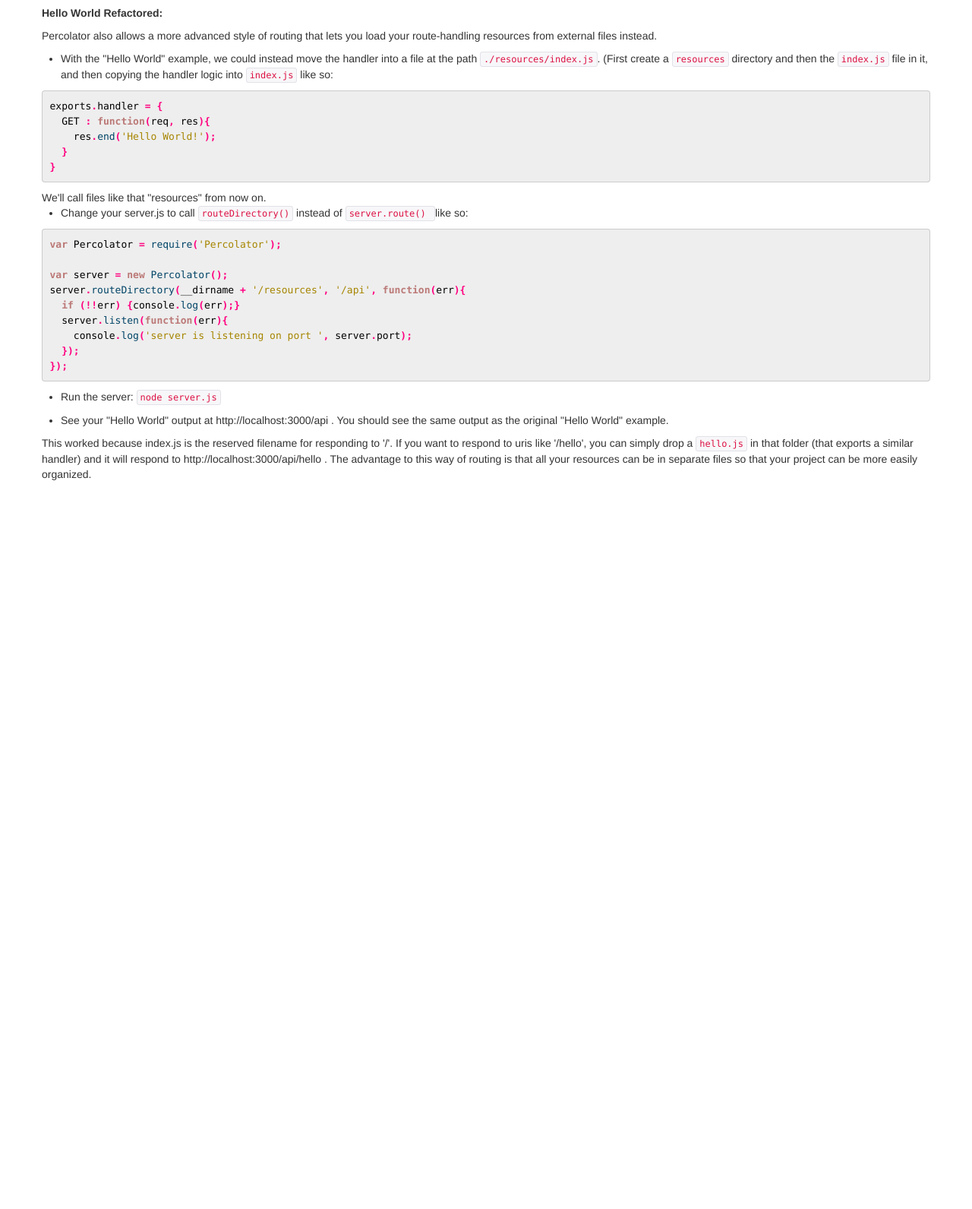
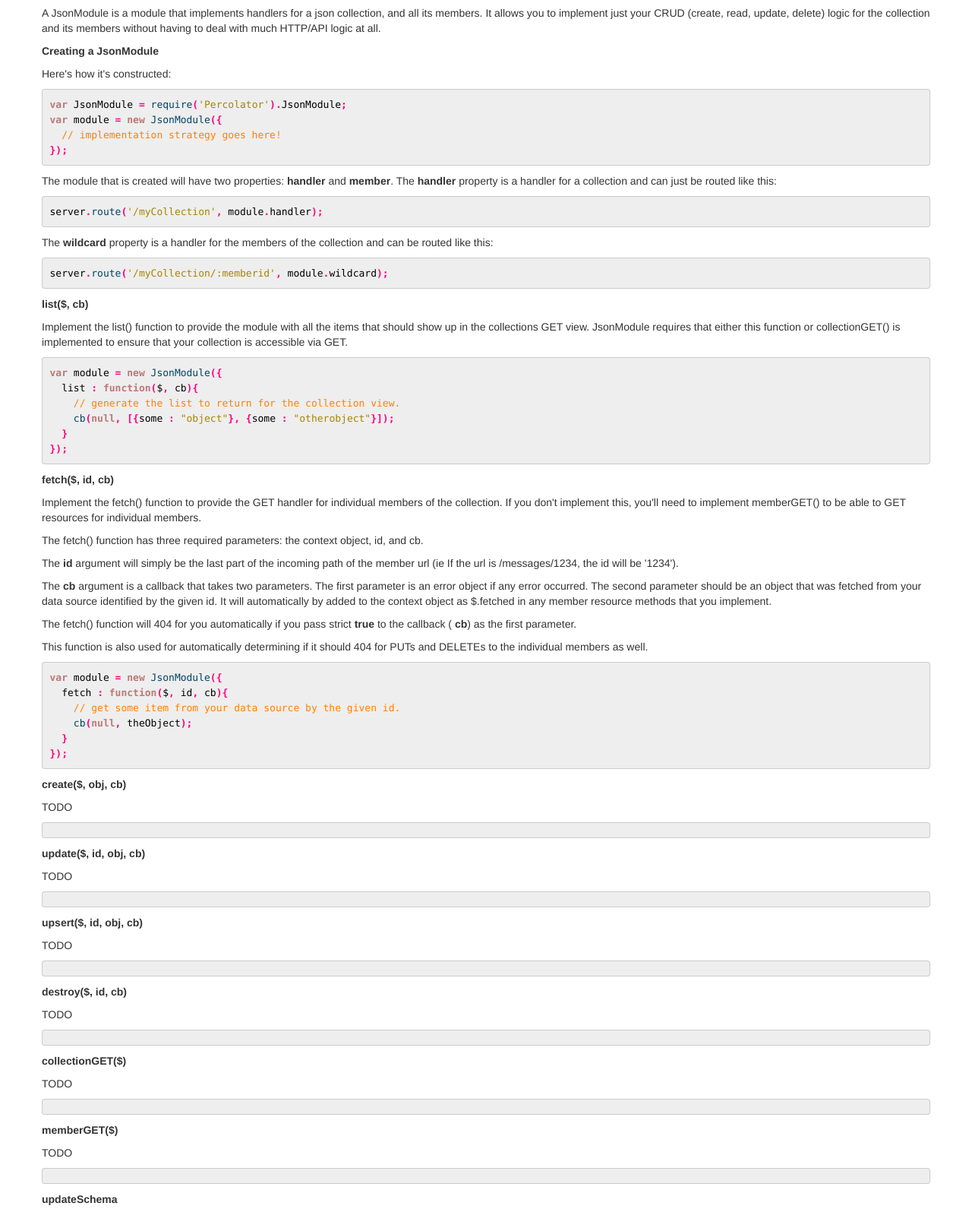
Before and after one commit to cainus/percolatorjs.com, a website: page static/documentation.html in a window 1280 px wide. Shown: the part 9880-11471 px from the top of the page at 76% size. Before the commit the page ends 10564 px from the top, so only its background shows below. Drawn offline with nearby package versions, Linux system fonts and the light colour scheme.

Commit message:
added start of JsonModule

```diff
--- a/static/documentation.html
+++ b/static/documentation.html
@@ -1057,21 +1057,161 @@
 // fetch
 // handler and wildcard
 
+-->
 <h4>JsonModule</h4>
-// TODO.  should there be a rename first?  CRUDModule?
-// list
-// upsert
-// create
-// update
-// schema
-// updateSchema
-// createSchema
-// destroy
-// fetch
-// collectionGET
-// memberGET
-// handler / wildcard
--->
+<p>
+A JsonModule is a module that implements handlers for
+a json collection, and all its members.  It allows you
+to implement just your CRUD (create, read, update,
+delete) logic for the collection and its
+members without having to deal with much HTTP/API logic at
+all.
+</p>
+
+<h5>Creating a JsonModule</h5>
+
+<p>
+Here's how it's constructed:
+</p>
+<pre class="sh_javascript">
+var JsonModule = require('Percolator').JsonModule;
+var module = new JsonModule({
+  // implementation strategy goes here!
+});
+</pre>
+<p>
+The module that is created will have two properties:
+<strong>handler</strong> and <strong>member</strong>.  The
+<strong>handler</strong> property is a handler for a collection and can just
+be routed like this:
+</p>
+
+<pre class="sh_javascript">
+server.route('/myCollection', module.handler);
+</pre>
+<p>
+The <strong>wildcard</strong> property is a handler for the members
+of the collection and can be routed like this:
+</p>
+
+<pre class="sh_javascript">
+server.route('/myCollection/:memberid', module.wildcard);
+</pre>
+
+</p>
+
+<h5>list($, cb)</h5>
+<p>
+Implement the list() function to provide the module with all
+the items that should show up in the collections GET view.
+JsonModule requires that either this function or collectionGET()
+is implemented to ensure that your collection is accessible via
+GET.
+</p>
+<pre class="sh_javascript">
+var module = new JsonModule({
+  list : function($, cb){
+    // generate the list to return for the collection view.
+    cb(null, [{some : "object"}, {some : "otherobject"}]);
+  }
+});
+</pre>
+<h5> fetch($, id, cb) </h5>
+<p>
+Implement the fetch() function to provide the GET handler
+for individual members of the collection.  If you don't
+implement this, you'll need to implement memberGET() to be
+able to GET resources for individual members.
+</p>
+
+<p>The fetch() function has three required parameters: the
+context object, id, and cb.</p>
+
+<p>The <strong>id</strong> argument will simply be the last part of the
+incoming path of the member url (ie If the url is
+/messages/1234, the id will be '1234').</p>
+
+<p>The <strong>cb</strong> argument is a callback that takes two parameters.  The
+first parameter is an error object if any error occurred.  The
+second parameter should be an object that was fetched from your
+data source identified by the given id.  It will automatically
+by added to the context object as $.fetched in any member resource
+methods that you implement.
+</p>
+<p>
+The fetch() function will 404 for you automatically if you
+pass strict <strong>true</strong> to the callback (<strong>
+cb</strong>) as the first parameter.
+</p>
+<p>
+This function is also used for automatically determining
+if it should 404 for PUTs and DELETEs to the individual
+members as well.
+</p>
+
+<pre class="sh_javascript">
+var module = new JsonModule({
+  fetch : function($, id, cb){
+    // get some item from your data source by the given id.
+    cb(null, theObject);
+  }
+});
+</pre>
+
+<h5> create($, obj, cb) </h5>
+<p>
+TODO
+</p>
+<pre class="sh_javascript">
+</pre>
+<h5> update($, id, obj, cb) </h5>
+<p>
+TODO
+</p>
+<pre class="sh_javascript">
+</pre>
+<h5> upsert($, id, obj, cb) </h5>
+<p>
+TODO
+</p>
+<pre class="sh_javascript">
+</pre>
+<h5> destroy($, id, cb) </h5>
+<p>
+TODO
+</p>
+<pre class="sh_javascript">
+</pre>
+<h5> collectionGET($) </h5>
+<p>
+TODO
+</p>
+<pre class="sh_javascript">
+</pre>
+<h5> memberGET($) </h5>
+<p>
+TODO
+</p>
+<pre class="sh_javascript">
+</pre>
+<h5> updateSchema </h5>
+<p>
+TODO
+</p>
+<pre class="sh_javascript">
+</pre>
+<h5> createSchema </h5>
+<p>
+TODO
+</p>
+<pre class="sh_javascript">
+</pre>
+<h5> schema </h5>
+<p>
+TODO
+</p>
+<pre class="sh_javascript">
+</pre>
 
 <h4>Advanced Routing</h4>
 <h5>Hello World Refactored:</h5>
```
